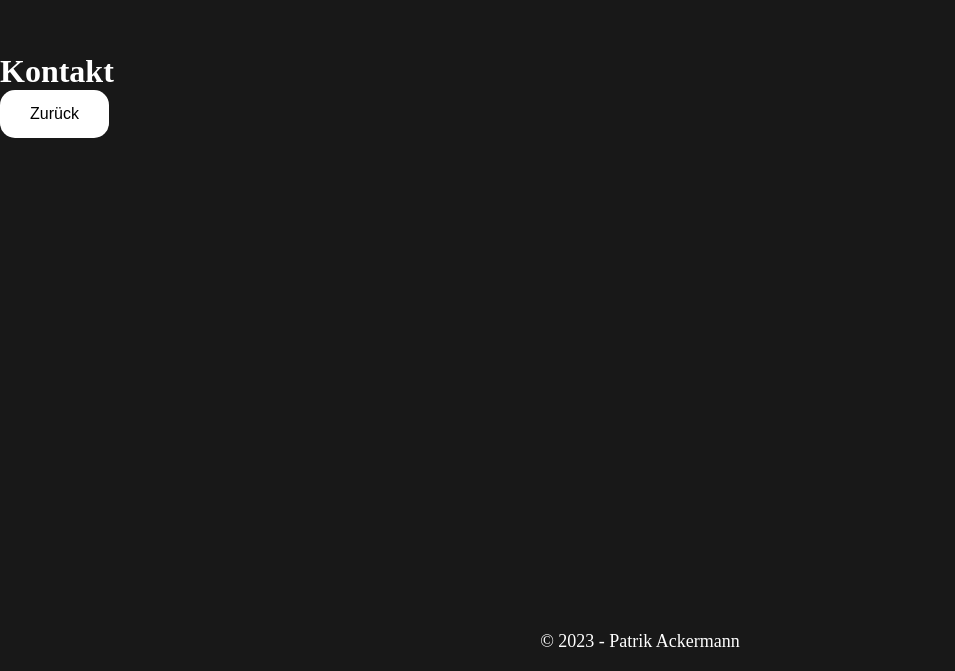
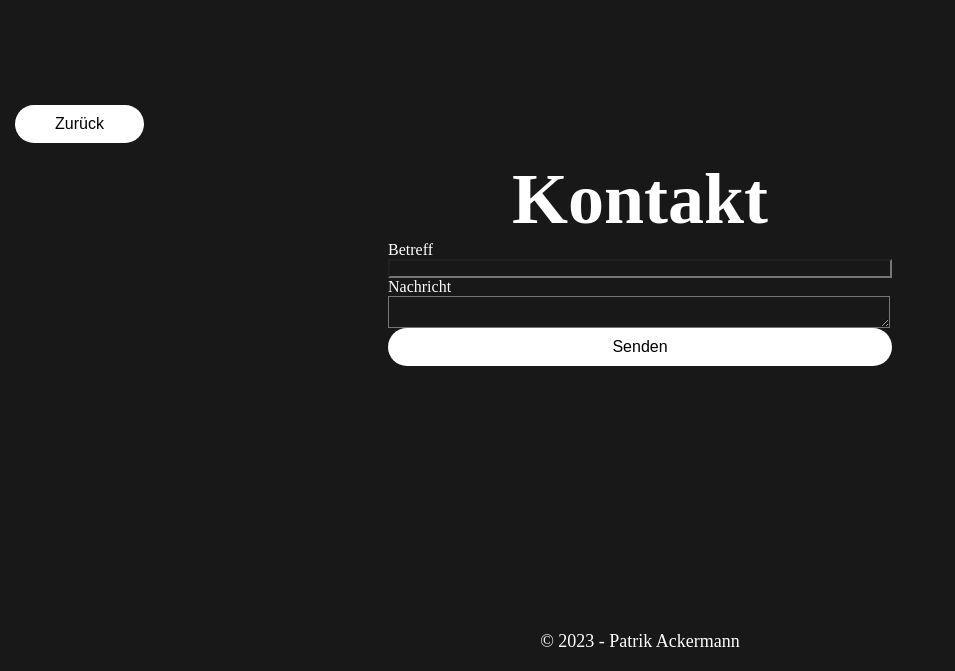
Before and after one commit to PatrikAckermann/Portfolio, a React (Create React App) app: page /contact in a window 1280 px wide. Shown: the part 129-800 px from the top of the page, without its empty margins (0-955 px from the left). Built offline with nearby package versions, Linux system fonts and the light colour scheme.

Commit message:
Added pages, bug fixes

```diff
--- /dev/null
+++ b/src/CSS/Contact.css
@@ -0,0 +1,23 @@
+.ContactPageContent {
+    display: flex;
+    flex-direction: column;
+    align-items: center;
+}
+
+.ContactTitle {
+    font-size: 72px;
+}
+
+.ContactForm {
+    display: flex;
+    flex-direction: column;
+}
+
+.ContactForm > input, .ContactForm > textarea {
+    width: 80vw;
+    max-width: 500px;
+}
+
+.ContactForm > textarea {
+    flex: 1;
+}
--- a/src/CSS/Home.css
+++ b/src/CSS/Home.css
@@ -12,6 +12,7 @@
 .HomeTitle {
     font-size: 72px;
     font-weight: 600;
+    cursor: pointer;
 }
 
 .HomeSubtitle {
@@ -49,5 +50,5 @@
 }
 
 .HomeContactButton {
-    width: 120px;
+    width: 140px;
 }
--- a/src/CSS/index.css
+++ b/src/CSS/index.css
@@ -14,8 +14,8 @@ button {
     background-color: white;
     color: black;
     border: none;
-    border-radius: 15px;
-    padding: 15px 30px 15px 30px; /*TOP RIGHT BOTTOM LEFT*/
+    border-radius: 30px;
+    padding: 10px 40px 10px 40px; /*TOP RIGHT BOTTOM LEFT*/
     font-size: 16px;
 }
 
@@ -46,3 +46,7 @@ button:active {
     width: 100vw;
     height: calc(100vh - 40px); /* Window height - footer*/
 }
+
+.BackButton {
+    margin: 15px;
+}
--- /dev/null
+++ b/src/Components/AboutMe.jsx
@@ -0,0 +1,9 @@
+import "../CSS/AboutMe.css"
+import { useOutletContext } from "react-router-dom"
+
+export default function AboutMe() {
+    var context = useOutletContext()
+    return (<div className="AboutMe">
+        <button onClick={() => context.scrollToArea("/")} className="BackButton">Zurück</button>
+    </div>)
+}
--- a/src/Components/App.jsx
+++ b/src/Components/App.jsx
@@ -6,6 +6,7 @@ import Project from "./Project"
 import Language from "./Language"
 import Welcome from "./Welcome"
 import Contact from "./Contact"
+import AboutMe from "./AboutMe"
 
 export var route = "/"
 if (window.location.hostname === "patrikackermann.github.io") { // This is required on pages that have a path before the react router base path. For example on GitHub pages
@@ -15,8 +16,13 @@ if (window.location.hostname === "patrikackermann.github.io") { // This is requi
 var router = createBrowserRouter(createRoutesFromElements(
     <Route path={route} element={<Layout/>} loader={Dataloader}>
         <Route index element={<Welcome/>}/>
-        <Route path="projects" element={<Project/>}/>
-        <Route path="languages" element={<Language/>}/>
+        <Route path="projects" element={<Project/>}>
+            <Route path=":project"/>
+        </Route>
+        <Route path="languages" element={<Language/>}>
+            <Route path=":language"/>
+        </Route>
+        <Route path="about" element={<AboutMe/>}/>
         <Route path="contact" element={<Contact/>}/>
     </Route>
 ))
@@ -24,9 +30,3 @@ var router = createBrowserRouter(createRoutesFromElements(
 export default function App() {
     return (<RouterProvider router={router}/>)
 }
-
-function ErrorPage() {
-    return (
-        <div className="LayoutElement"></div>
-    )
-}
--- a/src/Components/Contact.jsx
+++ b/src/Components/Contact.jsx
@@ -1,10 +1,19 @@
-//import "../CSS/Welcome.css"
+import "../CSS/Contact.css"
 import { useOutletContext } from "react-router-dom"
 
 export default function Welcome(props) {
     var context = useOutletContext()
     return (<div className="Contact LayoutElement">
-        <h1>Kontakt</h1>
-        <button onClick={() => context.scrollToArea("/")}>Zurück</button>
+        <button onClick={() => context.scrollToArea("/")} className="BackButton ContactBackButton">Zurück</button>
+        <div className="ContactPageContent">
+            <h1 className="ContactTitle">Kontakt</h1>
+            <form className="ContactForm">
+                <label>Betreff</label>
+                <input type="text" id="subject" name="subject"/>
+                <label>Nachricht</label>
+                <textarea type="text" id="message" name="message"/>
+                <button>Senden</button>
+            </form>
+        </div>
     </div>)
 }
--- a/src/Components/Home.jsx
+++ b/src/Components/Home.jsx
@@ -34,8 +34,8 @@ export default function Home(props) {
     return (
     <div className="Home LayoutElement">
         <div className="HomeTitleSection">
-            <h1 className="HomeTitle">Patrik Ackermann</h1>
-            <h2 className="HomeSubtitle">Keine Ahnung was ich hier schreiben soll</h2>
+            <h1 className="HomeTitle" onClick={() => changePage("about")}>Patrik Ackermann</h1>
+            <h2 className="HomeSubtitle">Irgend ein Untertitel, keine Ahnung</h2>
         </div>
         <div className="HomeSelectionContainer">
             <div className="HomeSelection">
--- a/src/Components/Layout.jsx
+++ b/src/Components/Layout.jsx
@@ -11,8 +11,6 @@ export default function Layout() {
     var navigate = useNavigate()
 
     function scrollToArea(name) {
-
-        navigate(name)
         var container = document.getElementsByClassName("LayoutContainer")[0]
 
         if (name === "projects") {
@@ -21,10 +19,17 @@ export default function Layout() {
             var obj = {left: 0, top: window.innerHeight - 40, behavior: "smooth"}
         } else if (name === "contact") {
             var obj = {left: window.innerWidth, top: window.innerHeight * 2 - 40, behavior: "smooth"}
+        } else if (name === "about") {
+            var obj = {left: window.innerWidth, top: 0, behavior: "smooth"}
         } else {
             var obj = {left: window.innerWidth, top: window.innerHeight - 40, behavior: "smooth"}
         }
         container.scroll(obj)
+        if (name === "/") { // If going to home page wait with changing the Outlet. Otherwise it switches while it still is visible
+            setTimeout(() => navigate(name), 500)
+        } else {
+            navigate(name)
+        }
     }
 
     window.scrollToArea = scrollToArea
```
Also changed, not shown: src/CSS/AboutMe.css (added).
